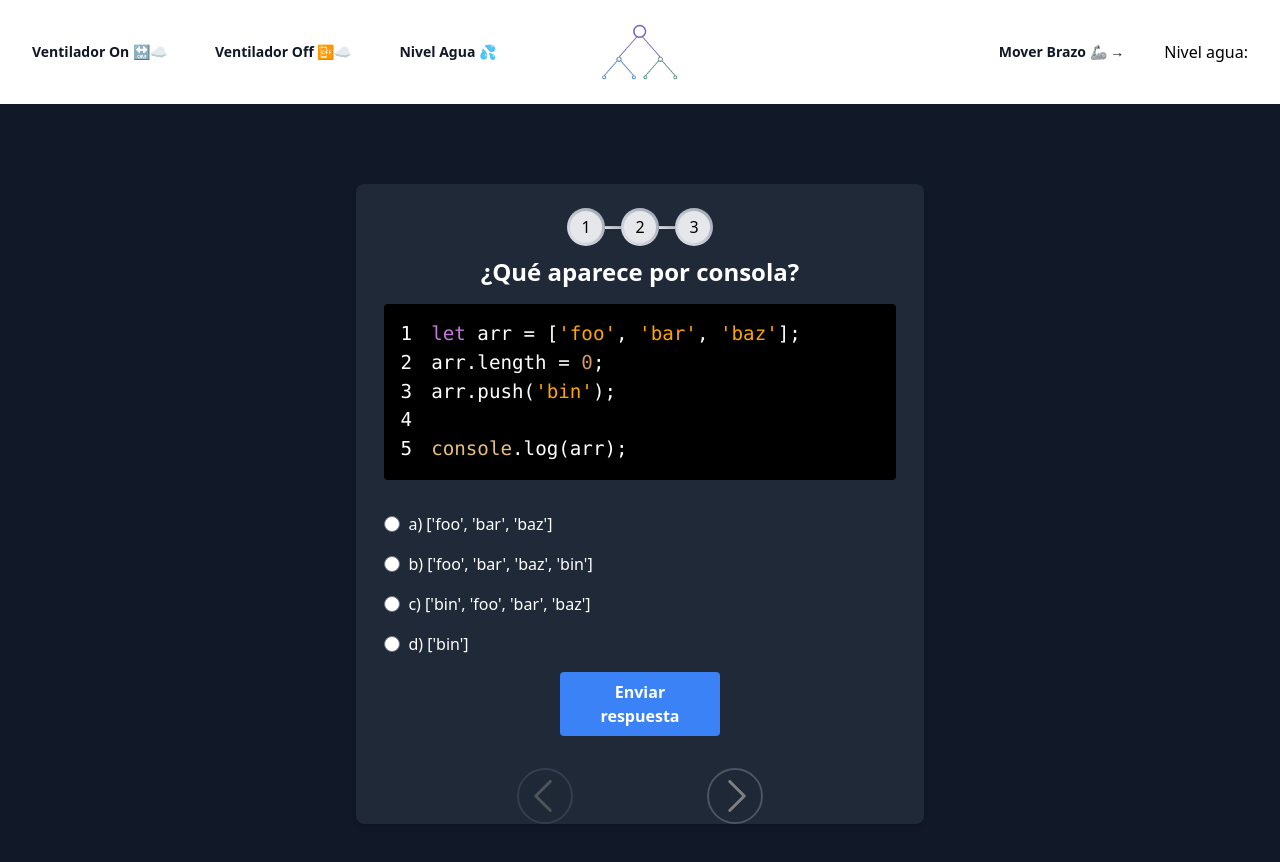
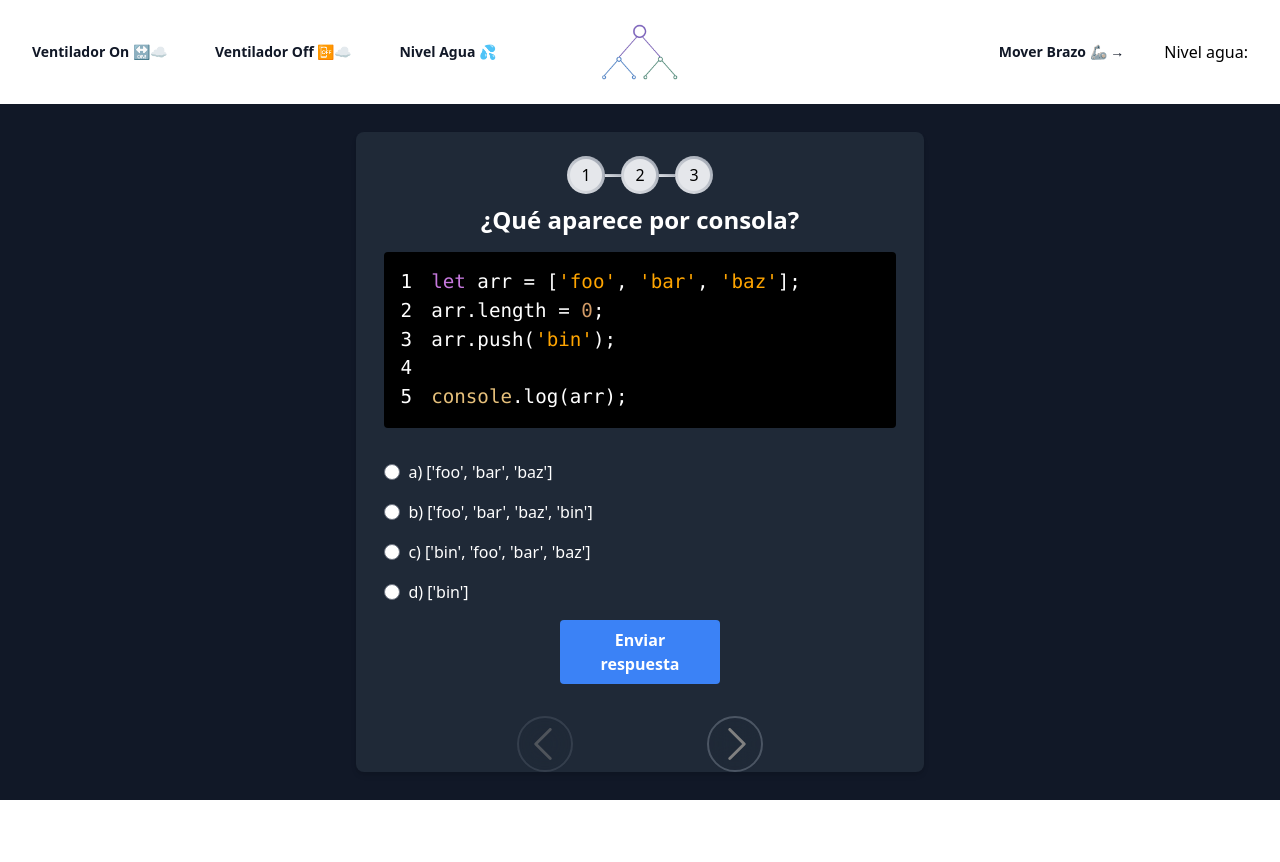
Before and after one commit to trilord243/client-johnny-five, a React (Vite) app: page / in a window 1280 px wide. Shown: the top 862 px of the page. After the commit the page ends 800 px from the top, so only its background shows below. Built offline with nearby package versions, Linux system fonts and the light colour scheme.

Commit message:
Fixed Height

```diff
--- a/src/App.tsx
+++ b/src/App.tsx
@@ -5,8 +5,11 @@ function App() {
   return (
     <div className=" w-full h-full min-h-screen">
       <Navbar />
-      <div className="min-h-screen flex items-center justify-center">
-        <div className="flex flex-col items-center justify-center min-h-screen bg-gray-900 w-full text-white px-4">
+      <div className="min flex items-center justify-center ">
+        <div
+          className="flex flex-col items-center justify-center bg-gray-900
+          w-full h-[calc(100svh-6.5rem)] text-white px-4"
+        >
           <Form />
         </div>
       </div>
```
